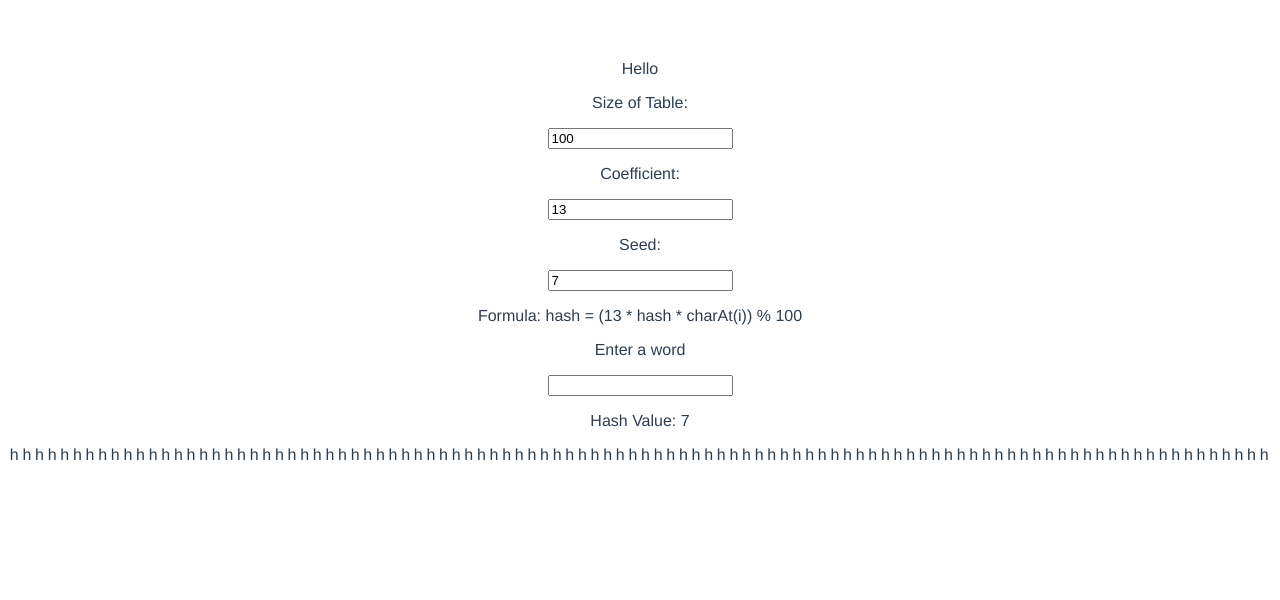
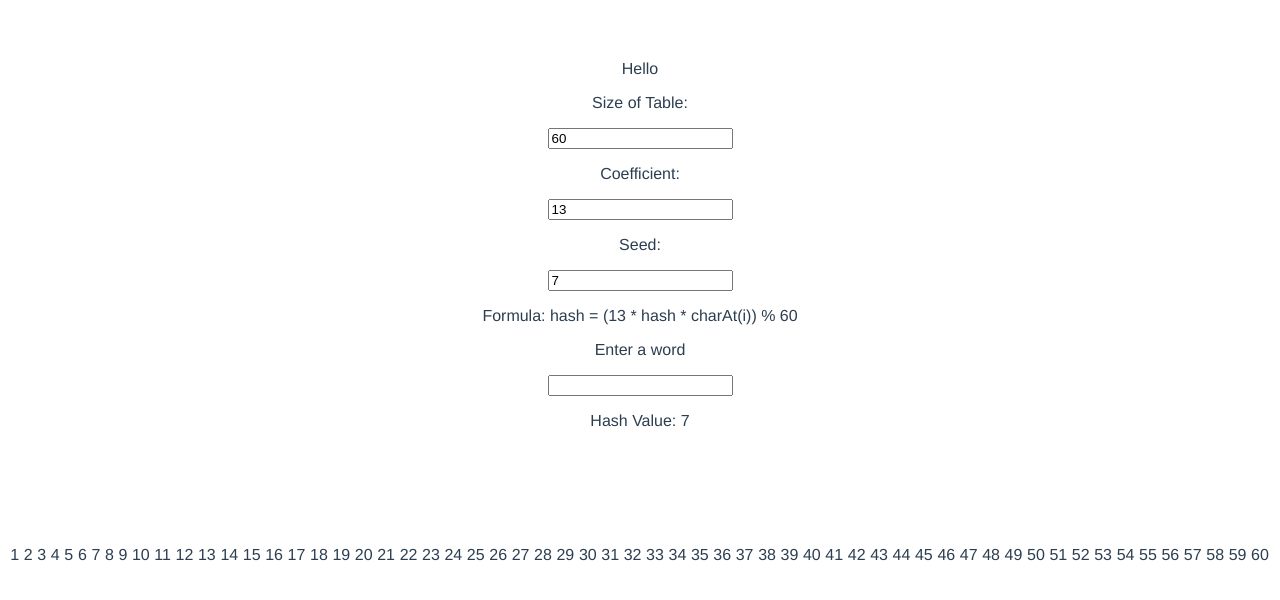
Before and after one commit to dbonnett/Hash-Function-Application-Front-end-, a Vue app in the folder hash-function/: page / in a window 1280 px wide. Shown: the top 600 px of the page. Built offline with nearby package versions, Linux system fonts and the light colour scheme.

Commit message:
done for the night

```diff
--- a/hash-function/src/components/FormulaInput.vue
+++ b/hash-function/src/components/FormulaInput.vue
@@ -13,8 +13,9 @@
     <p>Enter a word</p>
     <input type="text" v-model="word">
     <p>Hash Value: {{ hash }}</p>
+    <div class="space"></div>
     <div class="table">
-      <div v-for="num in table" :key="num" class="element">h</div>
+      <div v-for="num in table" :key="num" class="element">{{ num }}</div>
     </div>
   </div>
 </template>
@@ -24,7 +25,7 @@ export default {
     name: 'FormulaInput',
     data() {
       return {
-        sizeOfTable: 100,
+        sizeOfTable: 60,
         coefficient: 13,
         seed: 7,
         word: ""
@@ -39,19 +40,24 @@ export default {
         return h;
       },
       table() {
-        return Array(this.sizeOfTable);
+        let tab = Array(this.sizeOfTable);
+        for(let i = 0; i < this.sizeOfTable; i++) {
+          tab[i] = i + 1;
+        }
+        return tab;
       }
     }
 }
 </script>
 
 <style>
-    p {
-        size: 16;
-    }
 
     .selected {
       color: red;
+    }
+
+    .element {
+      font-size: 16px;
     }
 
     .table {
@@ -62,7 +68,12 @@ export default {
       justify-content: space-around;
     }
 
-    .table:nth-child(hash()) {
+    .element:nth-child(.element:nth-child(hash)) {
       color: red;
+      font-size: 20px;
+    }
+
+    .space {
+      height: 100px;
     }
 </style>
```
